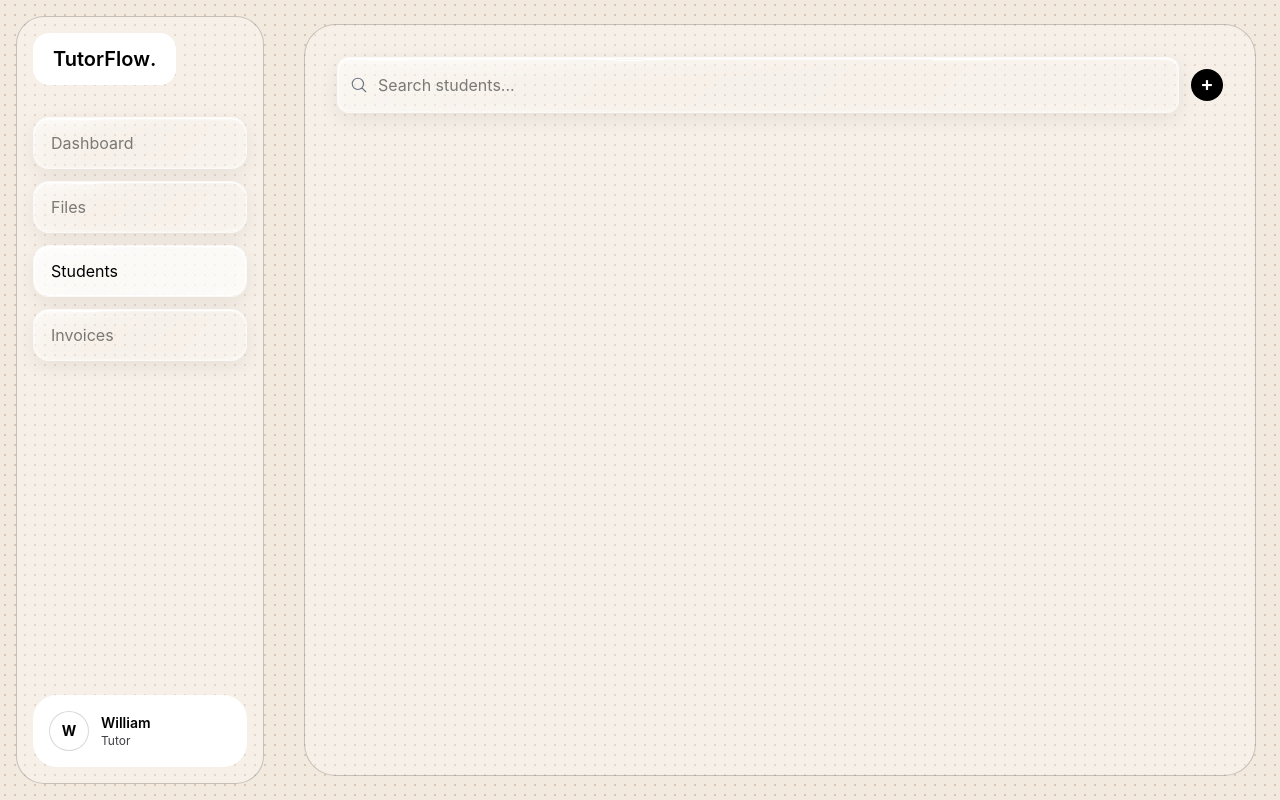
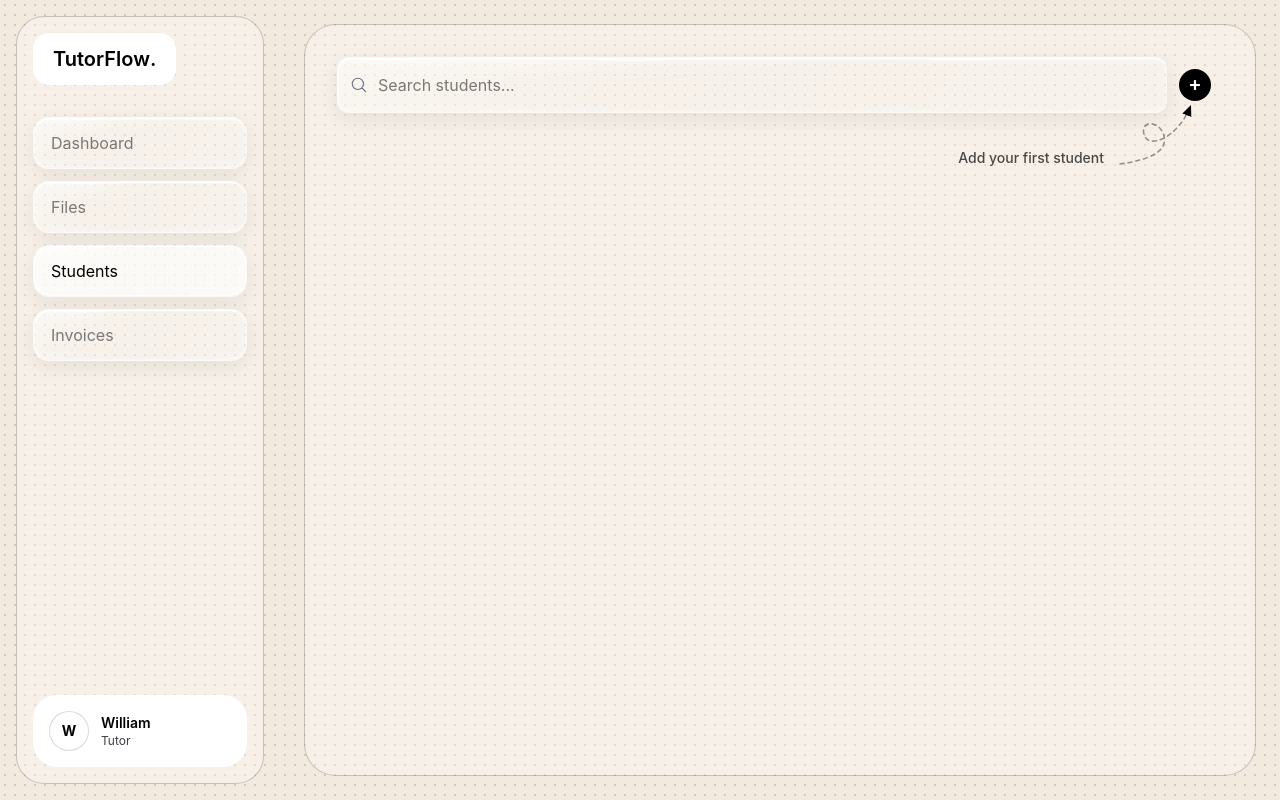
Before and after one commit to WilliamLiang-dev/TutorFlow, a Next.js app: page /dashboard/students in a window 1280 px wide. Built offline with nearby package versions, Linux system fonts and the light colour scheme.

Commit message:
save some changes

```diff
--- a/app/ui/dashboard/calendar.tsx
+++ b/app/ui/dashboard/calendar.tsx
@@ -1,8 +1,6 @@
 "use client";
 
 const teacherID = "user_teacher_1";
-
-
 
 import {
   lessons,
@@ -24,6 +22,17 @@ import { useCalendar } from "./use-calendar";
 
 export default function Calendar() {
   const calendar = useCalendar();
+  const teacherLessons = lessons.filter((lesson) => {
+    const assignment = teachingAssignments.find(
+      (assignment) => assignment.id === lesson.assignmentId
+    );
+
+    const connection = teacherStudentConnections.find(
+      (connection) => connection.id === assignment?.connectionId
+    );
+
+    return connection?.teacherId === teacherID;
+  });
 
     const {
     view,
@@ -188,7 +197,7 @@ export default function Calendar() {
 
           {/* Seven weekday columns */}
           {weekDays.map((day) => {
-            const lessonsForDay = lessons.filter(
+            const lessonsForDay = teacherLessons.filter(
               (lesson) => lesson.date === day.dateISO
             );
 
--- a/app/ui/students/students-tab.tsx
+++ b/app/ui/students/students-tab.tsx
@@ -1,12 +1,27 @@
 "use client"
 
+import {
+  lessons,
+  teachingAssignments,
+  teacherStudentConnections,
+  students,
+} from "@/app/lib/placeholder-data";
+
 import Search from "./search";
+import { UserPlusIcon } from "@heroicons/react/24/outline";
+
+const teacherID = "user_teacher_11"
+export default function StudentTab(){
+  const studentOfTeacher = teacherStudentConnections.filter(
+    (teacher) => teacher.teacherId === teacherID
+  );
+  console.log(studentOfTeacher);
 
 
-export default function StudentTab(){
   return (
   <div className="flex h-full flex-col">
       <div className="flex items-center gap-3">
+        {/* Search bar and add button*/}
         <div className="min-w-0 flex-1">
           <Search />
         </div>
@@ -19,6 +34,60 @@ export default function StudentTab(){
         >
          <span className="-translate-y-[1px]"> + </span>
         </button>
+        {/* Student Preview */}
+        {studentOfTeacher.length === 0 ? (
+          <div className="flex h-full items-center justify-center">
+            {/* Text and arrow pointing toward + button */}
+            <div className="absolute right-18 top-25 flex items-end gap-2">
+              <div className="pb-3 text-right">
+                <p className="text-sm font-medium text-black/70">
+                  Add your first student
+                </p>
+              </div>
+
+              <svg
+                viewBox="0 0 100 100"
+                className="h-20 w-24"
+                aria-hidden="true"
+              >
+                <defs>
+                  <marker
+                    id="arrowhead"
+                    markerWidth="8"
+                    markerHeight="8"
+                    refX="6"
+                    refY="3"
+                    orient="auto"
+                  >
+                    <path
+                      d="M0,0 L0,6 L7,3 Z"
+                      fill="currentColor"
+                    />
+                  </marker>
+                </defs>
+
+                <path
+                  d="
+                      M0 80
+                      C35 75, 60 65, 55 45
+                      C50 25, 25 25, 30 43
+                      C35 62, 72 48, 88 8
+                    "
+                  fill="none"
+                  stroke="currentColor"
+                  strokeWidth="2"
+                  strokeLinecap="round"
+                  strokeDasharray="5 5"
+                  markerEnd="url(#arrowhead)"
+                  className="text-black/40"
+                />
+              </svg>
+            </div>
+          </div>
+        ) : (
+          <div>{/* Student cards */}</div>
+        )}
       </div>
     </div>
+
 )}
```
